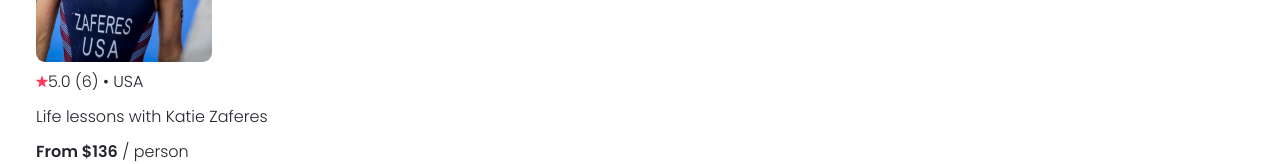
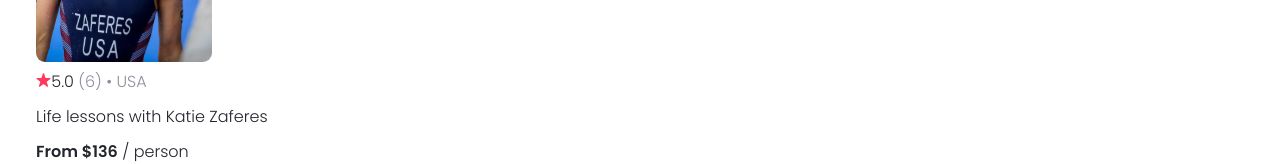
Before and after one commit to Ult1mat3S/airbnb-experiences, a React (Vite) app: page / in a window 1280 px wide. Shown: the part 742-906 px from the top of the page. Built offline with nearby package versions, Linux system fonts and the light colour scheme.

Commit message:
fix: add classnames to fix styling

```diff
--- a/src/components/Card.jsx
+++ b/src/components/Card.jsx
@@ -1,21 +1,3 @@
-/*
-Challenge: Build the Card component
-For now, hard-code in the data (like
-the rating, title, price, etc.)
-
-Notes:
-- Only render 1 instance (I already did this for you)
-- The star icon and photo (katie-zaferes.png) are in the images
-  folder for your use
-- Make sure to include:
-    - image
-    - star icon (star.png), rating, and review count
-    - title
-    - cost/person
-- The main purpose of this challenge is to show you where our limitations
-  currently are, so don't worry about the fact that you're hard-coding all
-  this data into the component.
-*/
 import katieZaferes from "./../assets/katieZaferes.svg";
 import star from "./../assets/star1.svg";
 
@@ -27,11 +9,11 @@ export default function Card() {
         <div className="card-stats">
           <img src={star} alt="" className="card-star" />
           <span>5.0</span>
-          <span> (6) • </span>
-          <span>USA</span>
+          <span className="gray"> (6) • </span>
+          <span className="gray">USA</span>
           <p className="card-title">Life lessons with Katie Zaferes</p>
           <p className="card-price">
-            <span>From $136</span> / person
+            <span className="bold">From $136</span> / person
           </p>
         </div>
       </section>
--- a/src/index.css
+++ b/src/index.css
@@ -44,10 +44,23 @@ body {
   padding: 20px 36px;
 }
 
+.card-stats {
+  /* display: flex; */
+  /* align-items: center; */
+}
+
 .card-stats > p {
   margin: 10px 0;
 }
 
-.card-price > span {
+.bold {
   font-weight: bold;
 }
+
+.gray {
+  color: #918e9b;
+}
+
+.card-star {
+  height: 14px;
+}
```
